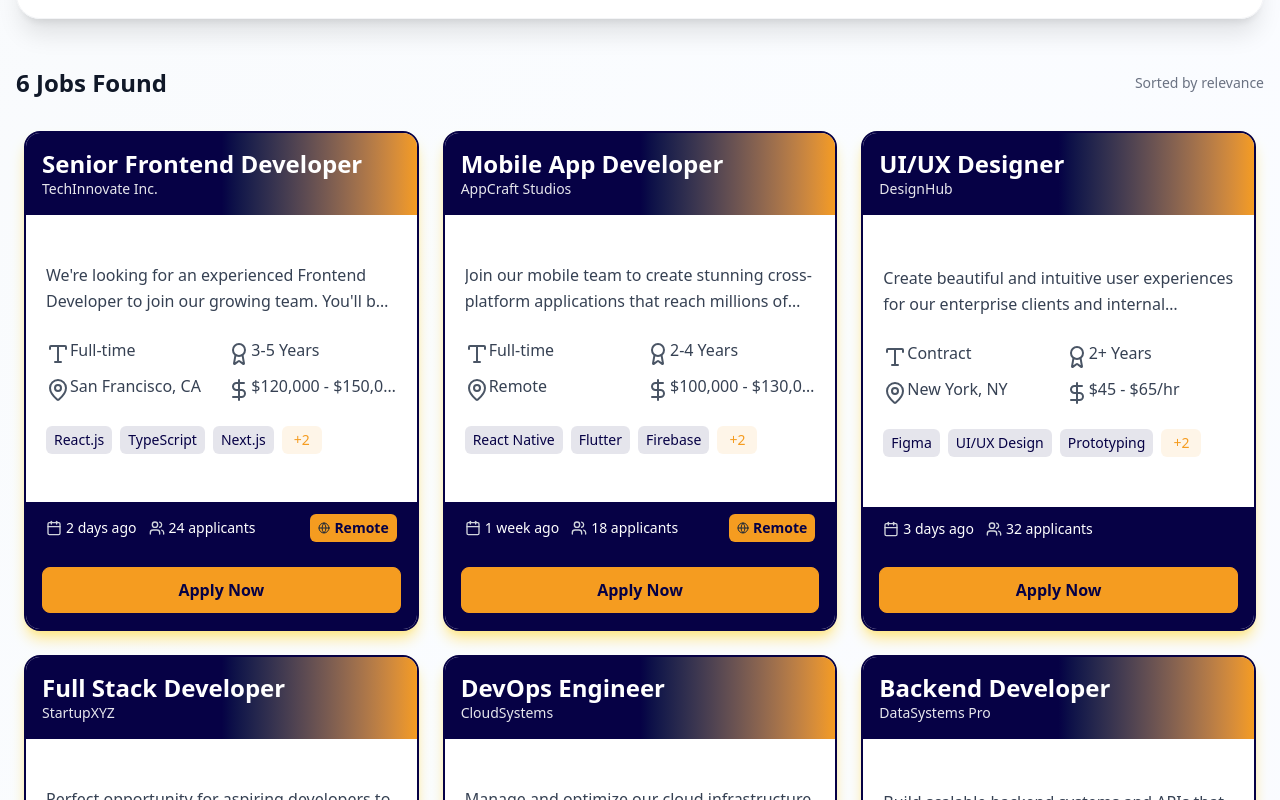
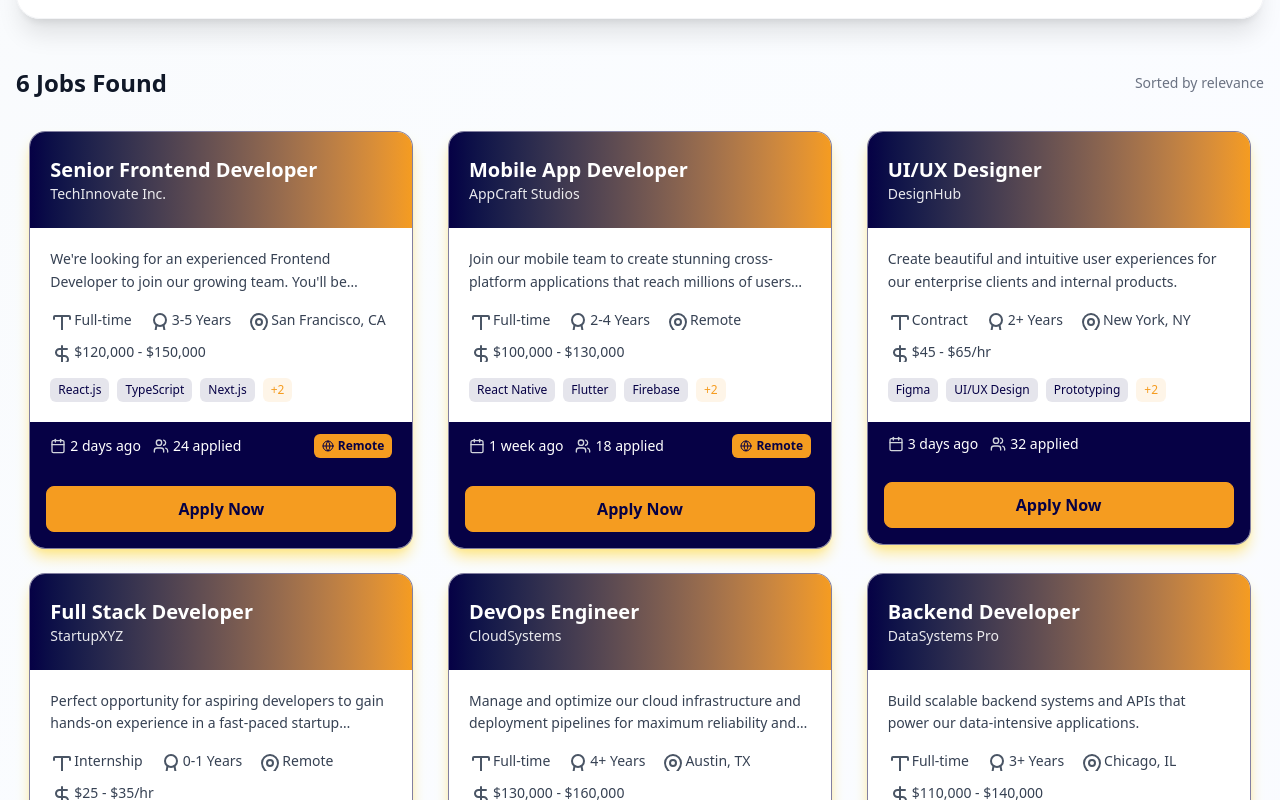
Before and after one commit to shakeeldev1/Codes-Thinker-Recurement, a React app: page /jobs in a window 1280 px wide. Shown: the part 640-1440 px from the top of the page. Built offline with nearby package versions, Linux system fonts and the light colour scheme; the HTML template or start-up script is replaced by a standard one.

Commit message:
Push code

```diff
--- a/src/pages/JobCard.jsx
+++ b/src/pages/JobCard.jsx
@@ -1,4 +1,4 @@
-import React, { useState } from "react";
+import React from "react";
 import {
     Type,
     Award,
@@ -7,73 +7,58 @@ import {
     Calendar,
     Users,
     Globe,
-    Bookmark,
-
 } from "lucide-react";
 import { motion } from "framer-motion";
 
 const JobCard = ({ job, onClick }) => {
-
-
-
     return (
         <motion.div
             onClick={() => onClick(job)}
-            initial={{ opacity: 0, y: 50, scale: 0.95 }}
-            animate={{ opacity: 1, y: 0, scale: 1 }}
+            initial={{ opacity: 0, y: 40 }}
+            animate={{ opacity: 1, y: 0 }}
             whileHover={{
                 scale: 1.03,
-                boxShadow: "0 20px 30px rgba(0,0,0,0.12)",
+                boxShadow: "0 10px 25px rgba(0,0,0,0.12)",
             }}
-            whileTap={{ scale: 0.97 }}
-            transition={{ duration: 0.5, ease: "easeOut" }}
-            className="bg-white rounded-2xl shadow-lg shadow-amber-200  hover:border-[#F59C20]
-      transition-all duration-300 cursor-pointer flex flex-col justify-between overflow-hidden
-      min-h-[500px] w-full max-w-[370px] sm:max-w-[400px] md:max-w-[430px] border-2 border-[#060145]"
+            whileTap={{ scale: 0.98 }}
+            transition={{ duration: 0.4, ease: "easeOut" }}
+            className="bg-white rounded-2xl hover:shadow-xl shadow-amber-200 shadow-lg transition-all duration-300
+            border border-[#060145]/50 cursor-pointer flex flex-col overflow-hidden
+            w-full h-full max-w-sm mx-auto"
         >
             {/* Header */}
-            <div className="bg-gradient-to-r from-[#060145] via-[#060145] to-[#F59C20] text-white px-4 py-4 flex flex-col sm:flex-row sm:items-center justify-between gap-3">
-                <div className="flex flex-col sm:flex-row sm:items-center gap-3 w-full">
-                    <div className="w-full">
-                        <h3 className="text-xl sm:text-2xl font-bold leading-tight break-words truncate">
-                            {job.title}
-                        </h3>
-                        <p className="text-sm opacity-90">{job.company}</p>
-                    </div>
+            <div className="bg-gradient-to-r from-[#060145] to-[#F59C20] text-white px-5 py-6">
+                <h3 className="text-lg sm:text-xl font-bold truncate">{job.title}</h3>
+                <p className="text-sm opacity-90 truncate">{job.company}</p>
             </div>
 
-
-            </div>
-
-            {/* Description & Info */}
-            <div className="p-5  flex flex-col justify-between">
-                <div>
-                    <p className="text-gray-700 text-sm sm:text-base leading-relaxed mb-4 line-clamp-2 min-h-[48px]">
+            {/* Body */}
+            <div className="px-5 py-5 flex flex-col justify-between flex-grow">
+                <p className="text-gray-700 text-sm leading-relaxed mb-4 line-clamp-2">
                     {job.description}
                 </p>
 
-                    <div className="grid grid-cols-1 xs:grid-cols-2 sm:grid-cols-2 gap-3 mb-5 py-2">
+                <div className="flex flex-wrap gap-x-4 gap-y-3 mb-4">
                     <Info icon={<Type />} label={job.type} />
                     <Info icon={<Award />} label={job.experience} />
                     <Info icon={<MapPin />} label={job.location} />
                     <Info icon={<DollarSign />} label={job.salary} />
                 </div>
-                </div>
 
-                <div className="flex gap-2 whitespace-nowrap">
+                <div className="flex flex-wrap gap-2">
                     {job.skills.slice(0, 3).map((skill, i) => (
                         <motion.span
                             key={i}
-                            initial={{ opacity: 0, y: 10 }}
+                            initial={{ opacity: 0, y: 5 }}
                             animate={{ opacity: 1, y: 0 }}
-                            transition={{ delay: i * 0.1 }}
-                            className="px-2 py-1 bg-[#060145]/10 text-[#060145] text-xs sm:text-sm font-medium rounded-md"
+                            transition={{ delay: i * 0.05 }}
+                            className="px-2 py-1 bg-[#060145]/10 text-[#060145] text-xs font-medium rounded-md"
                         >
                             {skill}
                         </motion.span>
                     ))}
                     {job.skills.length > 3 && (
-                        <span className="px-3 py-1 bg-[#F59C20]/10 text-[#F59C20] text-xs sm:text-sm font-medium rounded-md">
+                        <span className="px-2 py-1 bg-[#F59C20]/10 text-[#F59C20] text-xs font-medium rounded-md">
                             +{job.skills.length - 3}
                         </span>
                     )}
@@ -81,21 +66,21 @@ const JobCard = ({ job, onClick }) => {
             </div>
 
             {/* Footer */}
-            <div className="px-5 py-3 bg-[#060145] flex flex-col sm:flex-row sm:items-center justify-between text-xs sm:text-sm gap-2 text-gray-600">
-                <div className="flex flex-wrap items-center gap-3 text-white">
+            <div className="px-5 py-3 bg-[#060145] text-white text-xs sm:text-sm flex items-center justify-between">
+                <div className="flex items-center gap-3 flex-wrap">
                     <div className="flex items-center gap-1">
                         <Calendar className="w-4 h-4 text-gray-300" />
                         <span>{job.postedDate}</span>
                     </div>
                     <div className="flex items-center gap-1">
                         <Users className="w-4 h-4 text-gray-300" />
-                        <span>{job.applicants} applicants</span>
+                        <span>{job.applicants} applied</span>
                     </div>
                 </div>
 
                 {job.remote && (
-                    <div className="flex items-center gap-1 px-2 py-1 bg-[#F59C20] text-[#060145] text-xs sm:text-sm font-semibold rounded-md self-start sm:self-auto">
-                        <Globe className="w-3 h-3 text-gray-800" />
+                    <div className="flex items-center gap-1 px-2 py-1 bg-[#F59C20] text-[#060145] text-[10px] sm:text-xs font-semibold rounded-md">
+                        <Globe className="w-3 h-3" />
                         Remote
                     </div>
                 )}
@@ -105,7 +90,7 @@ const JobCard = ({ job, onClick }) => {
             <motion.div
                 whileHover={{ scale: 1.01 }}
                 transition={{ duration: 0.3 }}
-                className="p-4 bg-[#060145] lg:mt-[-30px] mt-[-14px] md:mt-[-30px]"
+                className="p-4 bg-[#060145]"
             >
                 <button
                     onClick={(e) => {
@@ -124,7 +109,7 @@ const JobCard = ({ job, onClick }) => {
 };
 
 const Info = ({ icon, label }) => (
-    <div className="flex items-center gap-2 text-sm sm:text-base text-gray-700">
+    <div className="flex items-center gap-2 text-sm text-gray-700 w-[48%] sm:w-auto truncate">
         <span className="text-gray-600 w-4 h-4 flex-shrink-0">{icon}</span>
         <span className="truncate">{label}</span>
     </div>
--- a/src/pages/Jobs.jsx
+++ b/src/pages/Jobs.jsx
@@ -197,7 +197,7 @@ const Jobs = () => {
                             transition: { staggerChildren: 0.1 },
                         },
                     }}
-                    className="grid grid-cols-1 sm:grid-cols-2 xl:grid-cols-3 lg:gap-6 md:px-2 md:gap-6"
+                    className="grid grid-cols-1 sm:grid-cols-2 xl:grid-cols-3 lg:gap-6 md:px-2 md:gap-6 gap-6"
                 >
                     {filteredJobs.map((job) => (
                         <motion.div
```
Lines whose indentation alone changed are shown as unchanged.
